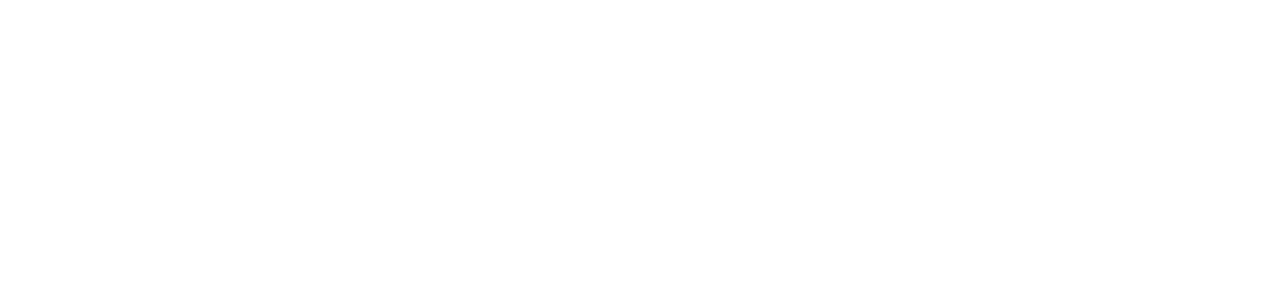
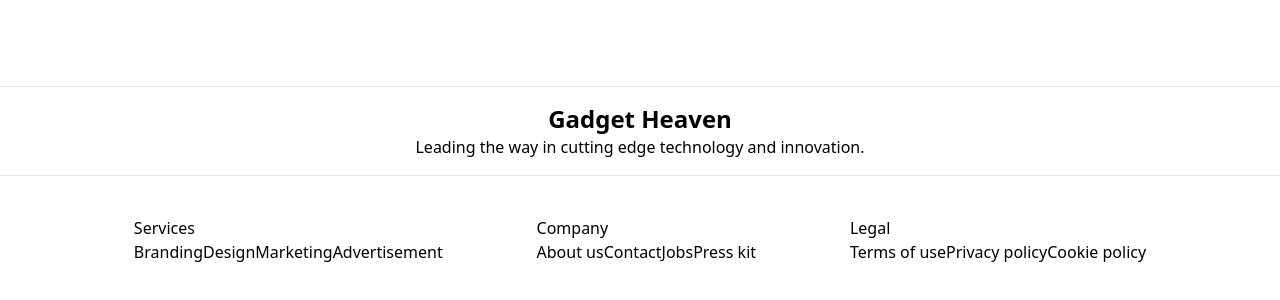
Before and after one commit to tajmirahman/gadget-heaven, a React (Vite) app in the folder my-project/: page / in a window 1280 px wide. Shown: the part 850-1150 px from the top of the page. Before the commit the page ends 800 px from the top, so only its background shows below. Built offline with nearby package versions, Linux system fonts and the light colour scheme.

Commit message:
banner section start

```diff
--- /dev/null
+++ b/my-project/src/components/Banner.jsx
@@ -0,0 +1,15 @@
+
+
+const Banner = () => {
+    return (
+        <div>
+            <div>
+                <h1>Upgrade Your Tech Accessorize With Gadget Heaven Accessories</h1>
+                <p>Explore the latest gadgets that will take your experience to the next level. Start form devices to the coolest accessories, we have it all</p>
+                <button className="btn ">Shop Now</button>
+            </div>
+        </div>
+    );
+};
+
+export default Banner;
--- /dev/null
+++ b/my-project/src/components/Footer.jsx
@@ -0,0 +1,44 @@
+
+
+
+const Footer = () => {
+    return (
+        <div>
+            <footer className="footer bg-base-200 text-base-content border-base-300 border-t px-10 py-4 flex justify-center">
+                <aside className="text-center gap-2">
+                    <p>
+                        <span className="text-2xl font-bold">Gadget Heaven</span>
+                        <br />
+                        Leading the way in cutting edge technology and innovation.
+                    </p>
+                </aside>
+            </footer>
+            <hr />
+            <footer className="footer sm:footer-horizontal bg-base-200 text-base-content p-10 flex justify-evenly">
+                <nav>
+                    <h6 className="footer-title">Services</h6>
+                    <a className="link link-hover">Branding</a>
+                    <a className="link link-hover">Design</a>
+                    <a className="link link-hover">Marketing</a>
+                    <a className="link link-hover">Advertisement</a>
+                </nav>
+                <nav>
+                    <h6 className="footer-title">Company</h6>
+                    <a className="link link-hover">About us</a>
+                    <a className="link link-hover">Contact</a>
+                    <a className="link link-hover">Jobs</a>
+                    <a className="link link-hover">Press kit</a>
+                </nav>
+                <nav>
+                    <h6 className="footer-title">Legal</h6>
+                    <a className="link link-hover">Terms of use</a>
+                    <a className="link link-hover">Privacy policy</a>
+                    <a className="link link-hover">Cookie policy</a>
+                </nav>
+            </footer>
+
+        </div>
+    );
+};
+
+export default Footer;
--- a/my-project/src/layout/MainLayout.jsx
+++ b/my-project/src/layout/MainLayout.jsx
@@ -1,3 +1,5 @@
+import { Outlet } from "react-router-dom";
+import Footer from "../components/Footer";
 import Navber from "../components/Navber";
 
 
@@ -6,8 +8,17 @@
         <div>
             {/* Navber section */}
             <Navber />
+
             {/* Dynamic seciton */}
+            <div className="min-h-screen container mx-auto px-20 py-12">
+
+                <Outlet />
+
+            </div>
+
+
             {/* Footer section */}
+            <Footer />
 
         </div>
     );
```
Also changed, not shown: my-project/src/routes/Routes.jsx (+8 -1 lines).
